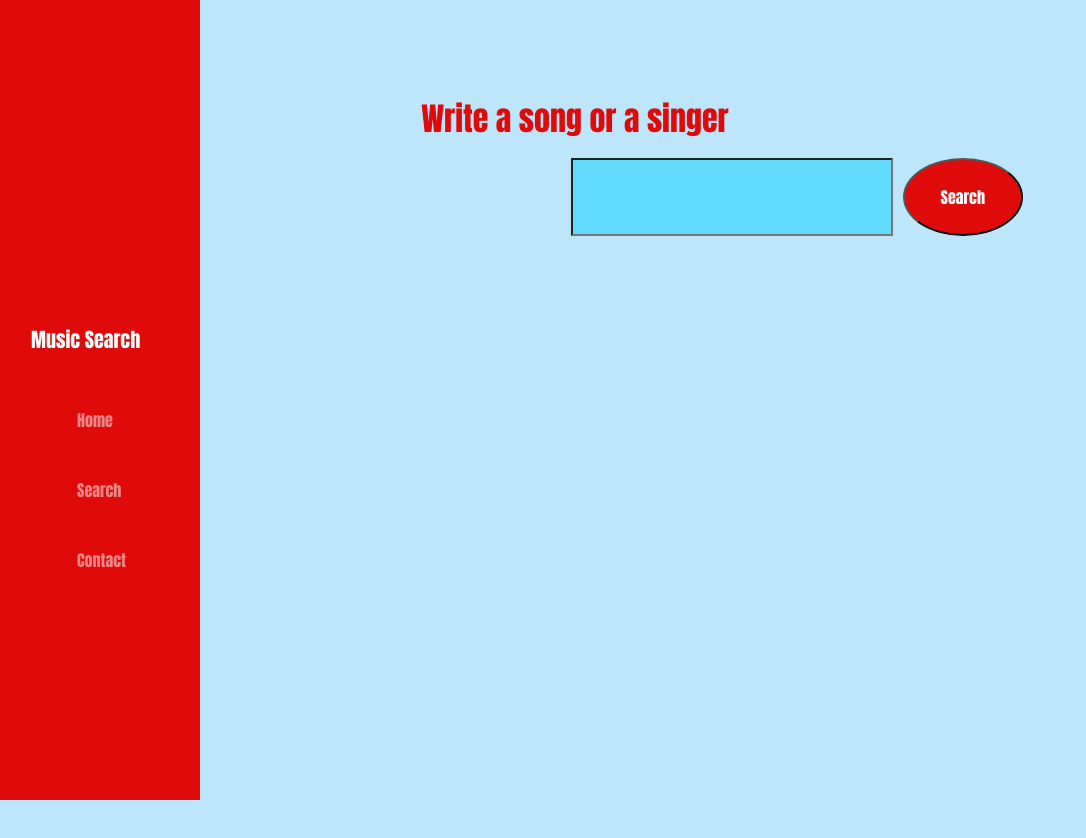
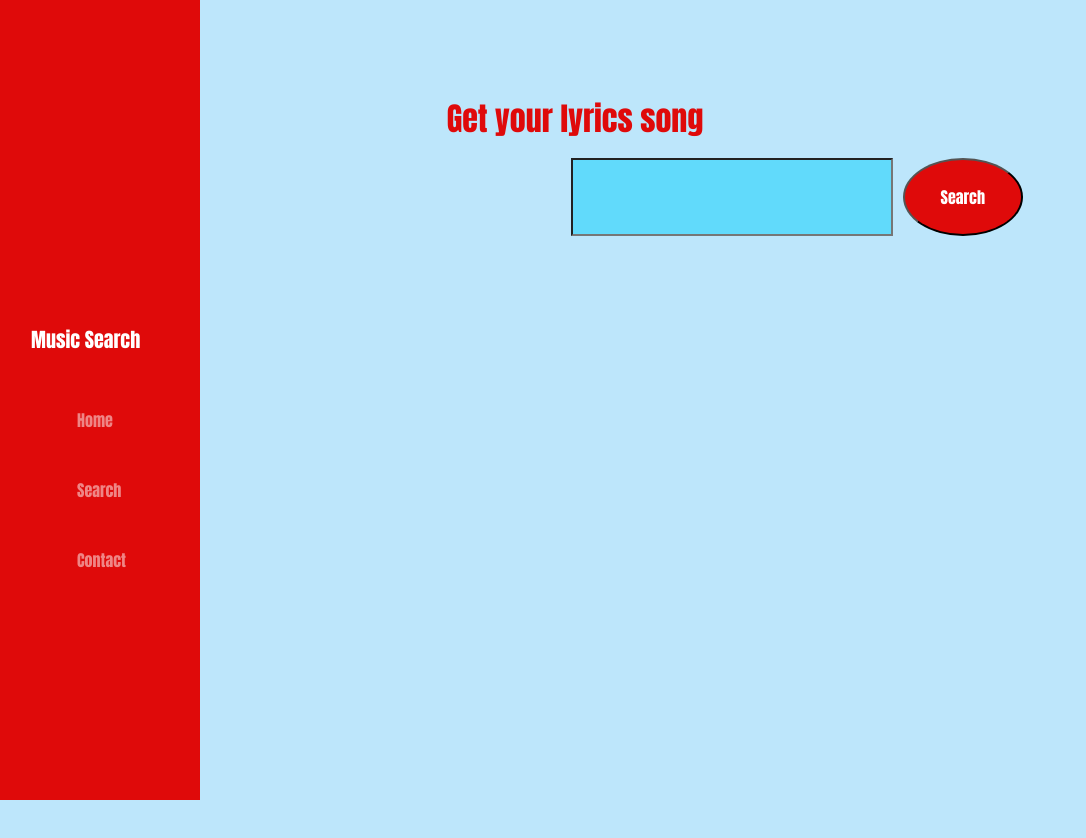
Before and after one commit to isahsalisu/LyricOcean, a React (Create React App) app: page /search in a window 1280 px wide. Shown: the top 838 px of the page, without its empty margins (0-1086 px from the left). Built offline with nearby package versions, Linux system fonts and the light colour scheme.

Commit message:
fixed word

```diff
--- a/src/components/layout/SearchPage.js
+++ b/src/components/layout/SearchPage.js
@@ -33,7 +33,7 @@ export default function SearchPage() {
   console.log(userInput);
   return (
     <>
-      <h2 className="search">Write a song or a singer</h2>
+      <h2 className="search">Get your lyrics song</h2>
       <label>Song Name</label>
       <input id="song" type="text" onChange={handleChange} />
       <button onClick={HandleSubmit}>Search </button>
```
